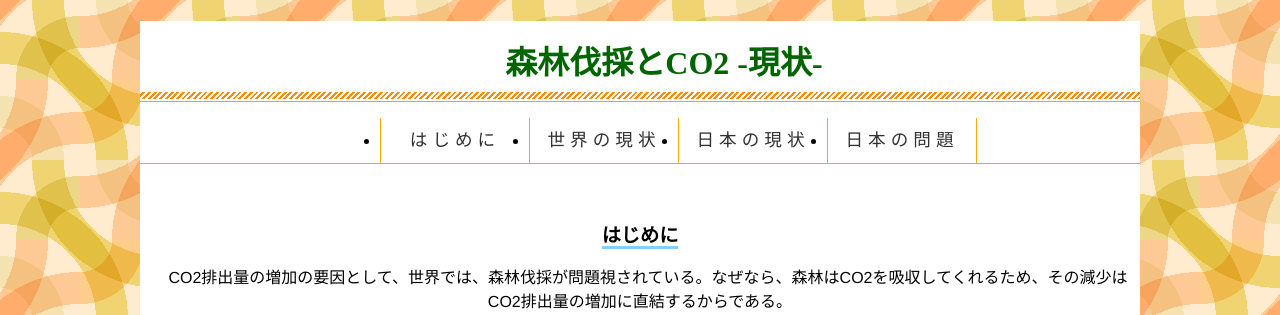
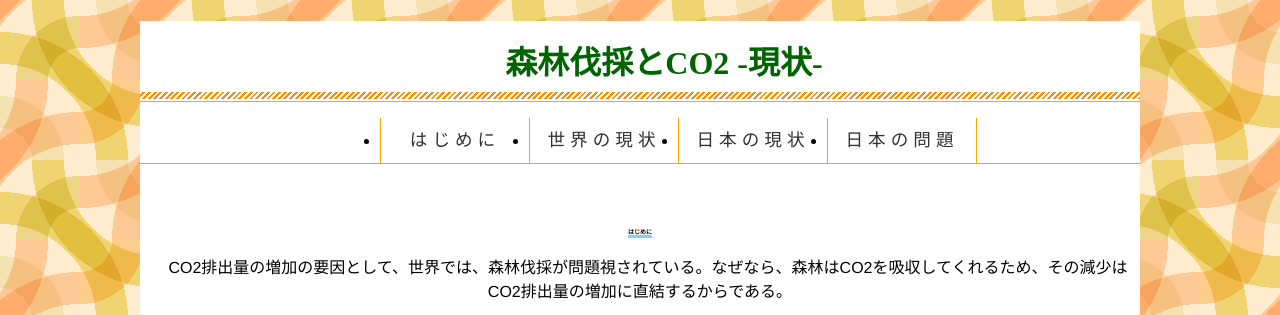
Before and after one commit to 2059220/forest, a plain HTML site: page index.html in a window 1280 px wide. Shown: the top 315 px of the page. Drawn offline with Linux system fonts and the light colour scheme.

Commit message:
Update ab.css

```diff
--- a/ab.css
+++ b/ab.css
@@ -23,7 +23,7 @@ margin-bottom: 0.05em;
 }
 
 .under {
-  font-size: 120%;
+  font-size: 10%;
   font-weight: bold;
   border-bottom: solid 3px #87CEFA;
 }
```
